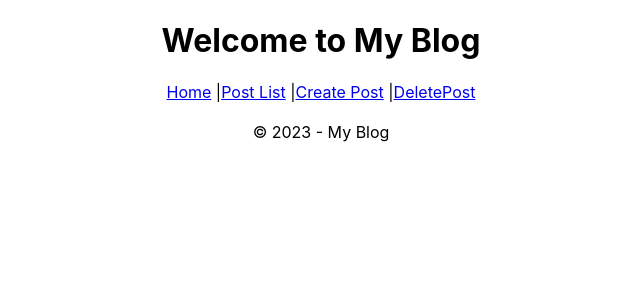
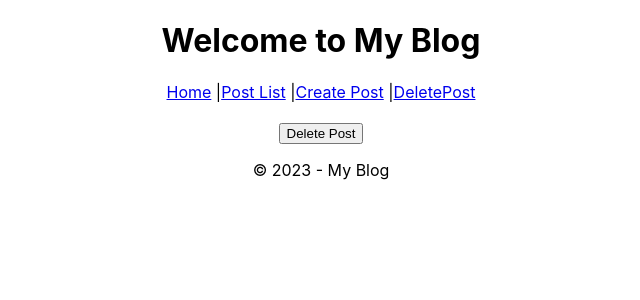
Before and after one commit to nRookie/my-blog, a React (Create React App) app in the folder my-blog/: page /post/1 in a window 1280 px wide. Shown: the top 300 px of the page, without its empty margins (319-959 px from the left). Built offline with nearby package versions, Linux system fonts and the light colour scheme; no server answers.

Commit message:
implement the basic crud

```diff
--- a/my-blog/src/components/Post.js
+++ b/my-blog/src/components/Post.js
@@ -1,10 +1,11 @@
 import React, { useEffect, useState } from 'react';
 import axios from 'axios';
-import { useParams } from 'react-router-dom';
+import { useParams, useNavigate } from 'react-router-dom';
 
 function Post() {
   const { id } = useParams();
   const [post, setPost] = useState({});
+  const navigate = useNavigate();
 
   useEffect(() => {
     axios.get(`http://localhost:3000/posts/${id}`)
@@ -16,11 +17,29 @@ function Post() {
       });
   }, [id]);
 
+
+
+  const deletePost = async () => {
+    const confirmDelete = window.confirm('Are you sure you want to delete this post?');
+
+    if (confirmDelete) {
+      try {
+        await axios.delete(`http://localhost:3000/posts/${id}`);
+        // After deleting, redirect to home page
+        // You might need to use useHistory from react-router-dom for redirection
+        navigate('/');
+      } catch (err) {
+        console.error(err);
+      }
+    }
+  };
+
   console.log(post)
   return (
     <div>
       <h2>{post.title}</h2>
       <p>{post.content}</p>
+      <button onClick={deletePost}>Delete Post</button>
     </div>
   );
 }
```
